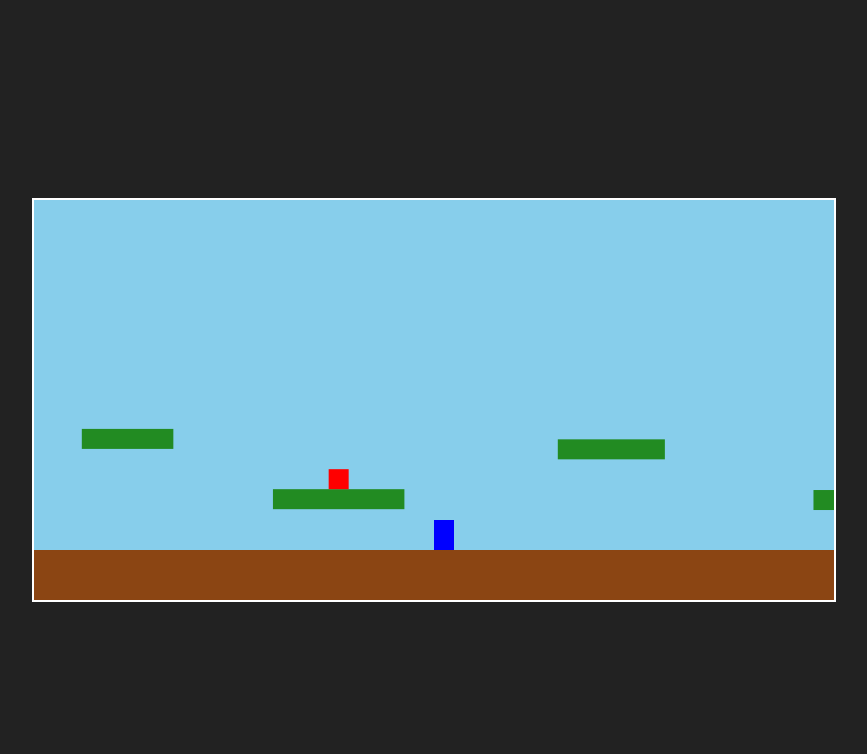
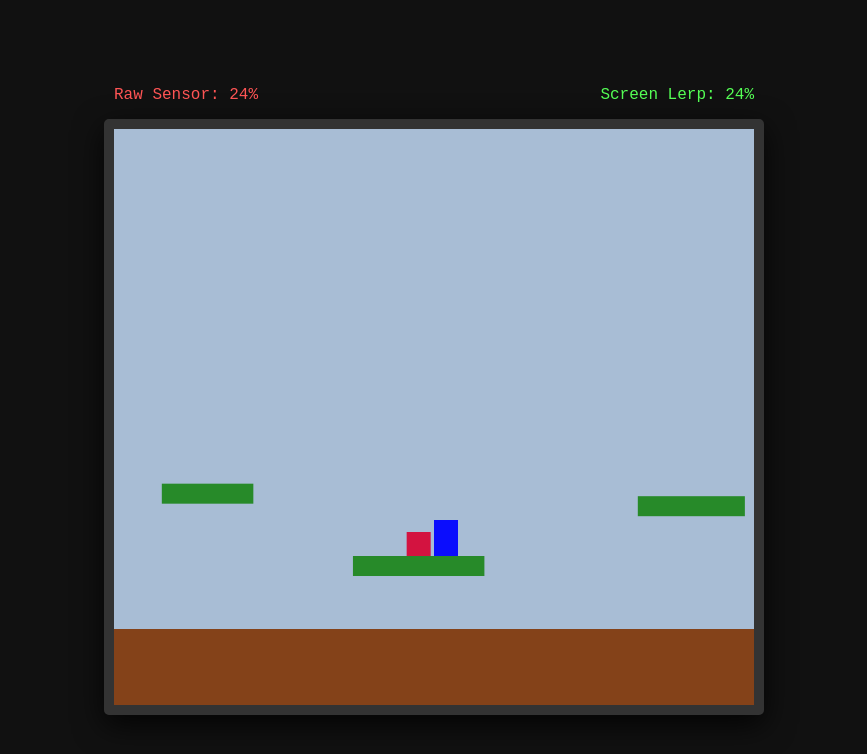
Before and after one commit to curtisyying/gameApp, a plain HTML site: page app/index.html in a window 1280 px wide. Shown: the whole page, without its empty margins (206-1073 px from the left). Drawn offline with Linux system fonts and the light colour scheme.

Commit message:
Added skeleton modifications based on emotions and easing in

```diff
--- a/app/index.html
+++ b/app/index.html
@@ -2,15 +2,38 @@
 <html lang="en">
 <head>
     <meta charset="UTF-8">
-    <title>AI Open World Engine</title>
+    <title>AI Gameboy Stress Engine - Smooth Easing</title>
     <style>
-        body { margin: 0; background: #222; display: flex; justify-content: center; align-items: center; height: 100vh; }
-        canvas { background: #87CEEB; border: 2px solid #fff; width: 800px; height: 400px; }
+        body { margin: 0; background: #111; display: flex; flex-direction: column; justify-content: center; align-items: center; height: 100vh; color: white; font-family: monospace; }
+
+        canvas {
+            border: 10px solid #333;
+            border-radius: 5px;
+            width: 640px;
+            height: 576px;
+            box-shadow: 0px 10px 30px rgba(0,0,0,0.8);
+        }
+
+        #debugUI {
+            width: 640px;
+            display: flex;
+            justify-content: space-between;
+            margin-bottom: 15px;
+            font-size: 16px;
+        }
+
+        .raw-data { color: #ff5555; }
+        .visual-data { color: #55ff55; }
     </style>
 </head>
 <body>
 
-<canvas id="gameCanvas" width="800" height="400"></canvas>
+<div id="debugUI">
+    <span class="raw-data" id="rawLabel">Raw Sensor: 0%</span>
+    <span class="visual-data" id="visualLabel">Screen Lerp: 0%</span>
+</div>
+
+<canvas id="gameCanvas" width="640" height="576"></canvas>
 
 <script>
 class OpenWorldEngine {
@@ -20,28 +43,74 @@ class OpenWorldEngine {
 
         this.keys = { right: false, left: false, up: false };
         this.cameraX = 0;
-        this.groundY = 350;
+        this.groundY = 500;
 
-        // chunk system setup
         this.chunkSize = 1000;
         this.worldMap = new Map();
         this.activeEntities = [];
 
-        // color codes mapping for your ai assets later
-        this.colors = {
-            player: '#0000FF',   // blue
-            platform: '#228B22', // green
-            ground: '#8B4513',   // brown
-            enemy: '#FF0000'     // red
+        this.player = { x: 320, y: 200, width: 24, height: 36, vx: 0, vy: 0, speed: 5, jump: -14, grounded: false };
+
+        this.palettes = {
+            HAPPY:   { bg: [135, 206, 235], ground: [144, 238, 144], platform: [255, 215, 0],  enemy: [255, 105, 180], player: [255, 255, 255] },
+            NEUTRAL: { bg: [176, 196, 222], ground: [139, 69,  19],  platform: [34,  139, 34], enemy: [220, 20,  60],  player: [0,   0,   255] },
+            SAD:     { bg: [47,  79,  79],  ground: [25,  25,  112], platform: [112, 128, 144],enemy: [75,  0,   130], player: [173, 216, 230] },
+            ANGRY:   { bg: [40,  0,   0],   ground: [70,  0,   0],   platform: [139, 0,   0],  enemy: [255, 140, 0],   player: [255, 0,   0] }
         };
 
-        // player object
-        this.player = {
-            x: 400, y: 200, width: 20, height: 30,
-            vx: 0, vy: 0, speed: 5, jump: -12, grounded: false
-        };
+        this.currentTheme = this.palettes.HAPPY;
+
+        // --- SMOOTHING VARIABLES ---
+        this.targetStress = 0;   // Where the raw sensor data says we are (0.0 to 1.0)
+        this.visualStress = 0;   // Where the screen colors actually are right now
+        // Lower number = slower, smoother transitions. 0.01 at 60fps takes ~2 seconds to catch up
+        this.smoothingFactor = 0.015;
 
         this.setupInputs();
+    }
+
+    setTargetStress(rawPercentage) {
+        // Convert 0-100 to 0.0-1.0
+        this.targetStress = Math.max(0, Math.min(100, rawPercentage)) / 100;
+    }
+
+    // Called every frame to slowly drag the visual colors toward the raw data
+    updateVisuals() {
+        // Asymptotic Easing Math: current += (target - current) * speed
+        this.visualStress += (this.targetStress - this.visualStress) * this.smoothingFactor;
+
+        let stress = this.visualStress;
+        let t = 0;
+
+        if (stress < 0.22) {
+            t = stress / 0.22;
+            this.currentTheme = this.blendPalettes(this.palettes.HAPPY, this.palettes.NEUTRAL, t);
+        } else if (stress < 0.47) {
+            t = (stress - 0.22) / 0.25;
+            this.currentTheme = this.blendPalettes(this.palettes.NEUTRAL, this.palettes.SAD, t);
+        } else if (stress < 0.80) {
+            t = (stress - 0.47) / 0.33;
+            this.currentTheme = this.blendPalettes(this.palettes.SAD, this.palettes.ANGRY, t);
+        } else {
+            this.currentTheme = this.blendPalettes(this.palettes.ANGRY, this.palettes.ANGRY, 1);
+        }
+
+        // Update UI labels for debugging
+        document.getElementById('rawLabel').innerText = `Raw Sensor: ${Math.round(this.targetStress * 100)}%`;
+        document.getElementById('visualLabel').innerText = `Screen Lerp: ${Math.round(this.visualStress * 100)}%`;
+    }
+
+    lerp(start, end, t) { return Math.round(start + (end - start) * t); }
+    lerpRGB(c1, c2, t) { return `rgb(${this.lerp(c1[0], c2[0], t)}, ${this.lerp(c1[1], c2[1], t)}, ${this.lerp(c1[2], c2[2], t)})`; }
+
+    blendPalettes(p1, p2, t) {
+        return {
+            bg: this.lerpRGB(p1.bg, p2.bg, t),
+            ground: this.lerpRGB(p1.ground, p2.ground, t),
+            platform: this.lerpRGB(p1.platform, p2.platform, t),
+            enemy: this.lerpRGB(p1.enemy, p2.enemy, t),
+            player: this.lerpRGB(p1.player, p2.player, t)
+        };
     }
 
     setupInputs() {
@@ -61,90 +130,57 @@ class OpenWorldEngine {
         let chunkData = [];
         let startX = chunkIndex * this.chunkSize;
         let endX = startX + this.chunkSize;
-
-        // don't start right on the chunk border
         let currentX = startX + Math.random() * 100;
 
-        // fill this 1000px slice with random platforms and enemies
         while (currentX < endX - 150) {
             let pWidth = Math.random() * 120 + 80;
-            // keep platforms reachable above the ground
-            let pY = this.groundY - (Math.random() * 100 + 50);
+            let pY = this.groundY - (Math.random() * 120 + 60);
 
             chunkData.push({ type: 'platform', x: currentX, y: pY, width: pWidth, height: 20 });
+            if (Math.random() < 0.3) chunkData.push({ type: 'enemy', x: currentX + pWidth/2 - 12, y: pY - 24, width: 24, height: 24 });
 
-            // 30% chance to put a red enemy on this platform
-            if (Math.random() < 0.3) {
-                chunkData.push({
-                    type: 'enemy',
-                    x: currentX + pWidth/2 - 10,
-                    y: pY - 20,
-                    width: 20, height: 20
-                });
-            }
-
-            // advance X to the next gap
             currentX += pWidth + (Math.random() * 120 + 60);
         }
-
         return chunkData;
     }
 
     updateChunks() {
-        // math.floor handles negative chunks automatically (e.g. -0.5 becomes -1)
         let playerChunkIndex = Math.floor(this.player.x / this.chunkSize);
-
-        // we load the chunk we are standing in, plus left and right neighbors
         let chunksToLoad = [playerChunkIndex - 1, playerChunkIndex, playerChunkIndex + 1];
-
-        // reset active render list
         this.activeEntities = [];
 
         for (let index of chunksToLoad) {
-            // if chunk doesn't exist yet, generate and save it permanently
-            if (!this.worldMap.has(index)) {
-                this.worldMap.set(index, this.generateChunk(index));
-            }
-
-            // dump this chunk's contents into the active array
+            if (!this.worldMap.has(index)) this.worldMap.set(index, this.generateChunk(index));
             this.activeEntities.push(...this.worldMap.get(index));
         }
     }
 
     updatePhysics() {
-        // horizontal movement
         if (this.keys.right) this.player.vx = this.player.speed;
         else if (this.keys.left) this.player.vx = -this.player.speed;
         else this.player.vx = 0;
 
-        // jumping
         if (this.keys.up && this.player.grounded) {
             this.player.vy = this.player.jump;
             this.player.grounded = false;
         }
 
-        // apply gravity
         this.player.vy += 0.6;
-
         this.player.x += this.player.vx;
         this.player.y += this.player.vy;
 
-        // keep camera centered on the player
         this.cameraX = this.player.x - (this.canvas.width / 2);
 
         this.player.grounded = false;
 
-        // 1. floor collision
         if (this.player.y + this.player.height >= this.groundY) {
             this.player.y = this.groundY - this.player.height;
             this.player.vy = 0;
             this.player.grounded = true;
         }
 
-        // 2. platform collision
         for (let entity of this.activeEntities) {
             if (entity.type === 'platform') {
-                // simple AABB: only collide if falling downwards onto the top of it
                 if (this.player.vy >= 0 &&
                     this.player.x + this.player.width > entity.x &&
                     this.player.x < entity.x + entity.width &&
@@ -160,29 +196,26 @@ class OpenWorldEngine {
     }
 
     draw() {
-        this.ctx.clearRect(0, 0, this.canvas.width, this.canvas.height);
+        this.ctx.fillStyle = this.currentTheme.bg;
+        this.ctx.fillRect(0, 0, this.canvas.width, this.canvas.height);
 
         this.ctx.save();
         this.ctx.translate(-this.cameraX, 0);
 
-        // draw an infinitely scrolling ground based on camera position
-        this.ctx.fillStyle = this.colors.ground;
-        // draw slightly wider than the screen so edges never tear
+        this.ctx.fillStyle = this.currentTheme.ground;
         this.ctx.fillRect(this.cameraX - 100, this.groundY, this.canvas.width + 200, this.canvas.height - this.groundY);
 
-        // draw platforms and enemies from the active chunks
         for (let entity of this.activeEntities) {
             if (entity.type === 'platform') {
-                this.ctx.fillStyle = this.colors.platform;
+                this.ctx.fillStyle = this.currentTheme.platform;
                 this.ctx.fillRect(entity.x, entity.y, entity.width, entity.height);
             } else if (entity.type === 'enemy') {
-                this.ctx.fillStyle = this.colors.enemy;
+                this.ctx.fillStyle = this.currentTheme.enemy;
                 this.ctx.fillRect(entity.x, entity.y, entity.width, entity.height);
             }
         }
 
-        // draw player
-        this.ctx.fillStyle = this.colors.player;
+        this.ctx.fillStyle = this.currentTheme.player;
         this.ctx.fillRect(this.player.x, this.player.y, this.player.width, this.player.height);
 
         this.ctx.restore();
@@ -191,6 +224,10 @@ class OpenWorldEngine {
     loop() {
         this.updateChunks();
         this.updatePhysics();
+
+        // Calculate new colors every frame
+        this.updateVisuals();
+
         this.draw();
         requestAnimationFrame(() => this.loop());
     }
@@ -200,10 +237,32 @@ class OpenWorldEngine {
     }
 }
 
-// init and run
+// Initialize
 const game = new OpenWorldEngine('gameCanvas');
 game.start();
+
+// ==========================================
+// MOCK BIOMETRIC DATA STREAM (Simulates erratic API)
+// ==========================================
+let currentSimulatedStress = 10;
+
+setInterval(() => {
+    // 1. Natural drift (simulate standard breathing/slight changes)
+    currentSimulatedStress += (Math.random() * 10 - 5);
+
+    // 2. Sudden massive spikes (simulate sensor noise or jump scares)
+    if (Math.random() < 0.1) {
+        currentSimulatedStress += (Math.random() * 80 - 40);
+    }
+
+    // Keep it between 0 and 100
+    currentSimulatedStress = Math.max(0, Math.min(100, currentSimulatedStress));
+
+    // Feed the raw, noisy data to the game engine
+    game.setTargetStress(currentSimulatedStress);
+
+}, 300); // Receive new data every 300ms
+
 </script>
-
 </body>
 </html>
```
